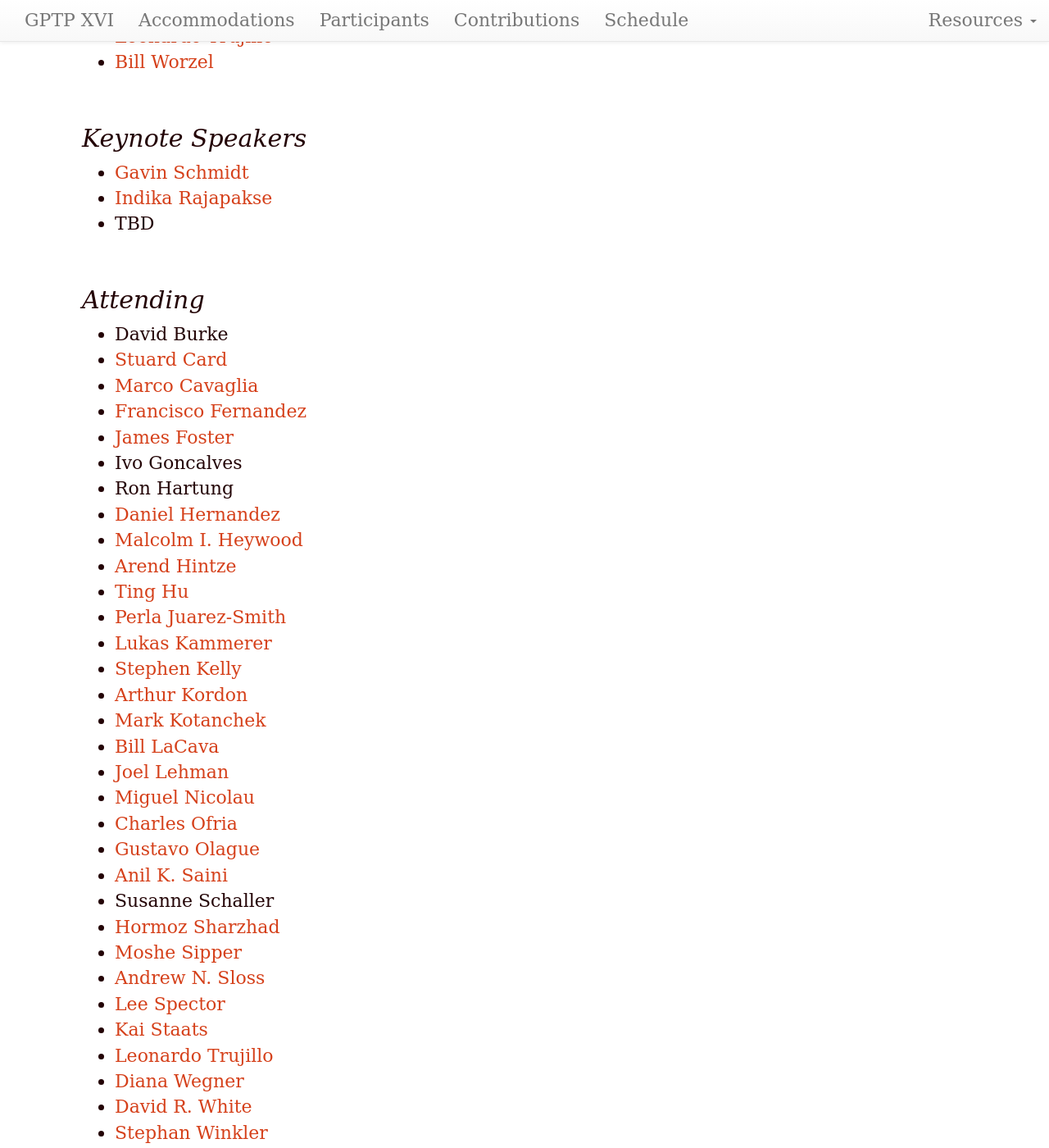
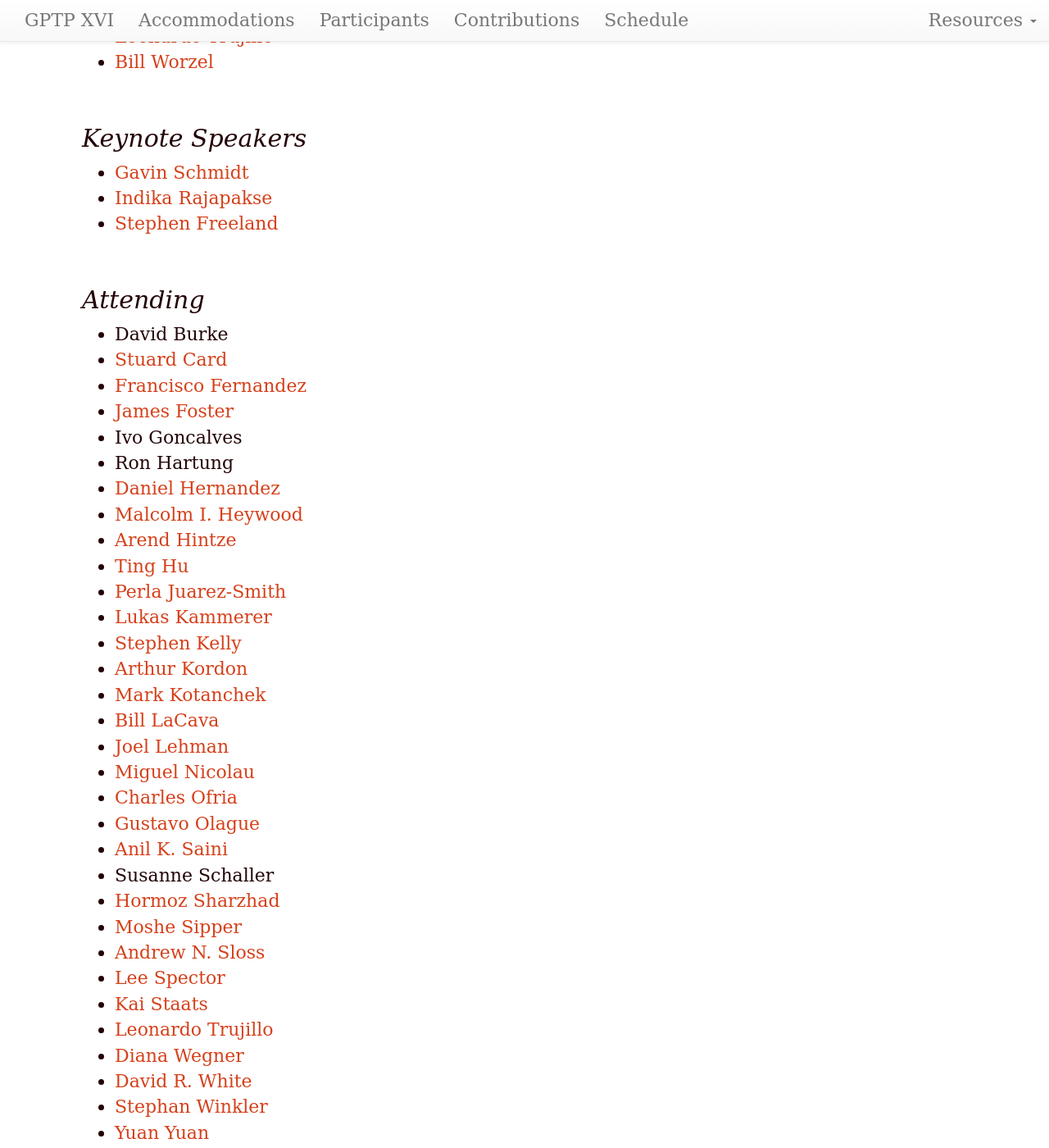
Before and after one commit to GPTP-workshop/gptp-workshop.github.io, a Jekyll site: the page built from attendees.md, in a window 1280 px wide and 1400 px high, scrolled down 412 px. Shown: the whole window at 82% size. Built offline with Jekyll 4.4.1, drawn with Linux system fonts in a browser that asks for light colours; some of the changed text lies outside the part shown.

Commit message:
Update attendees.md

```diff
--- a/attendees.md
+++ b/attendees.md
@@ -20,13 +20,12 @@ dates: "May 16-19, 2019"
 
 - [Gavin Schmidt](https://en.wikipedia.org/wiki/Gavin_Schmidt)
 - [Indika Rajapakse](https://bme.umich.edu/people/indika-rajapakse/)
-- TBD
+- [Stephen Freeland](https://www.linkedin.com/in/stephen-freeland/)
 
 ## Attending
 
 - David Burke
 - [Stuard Card](https://www.researchgate.net/profile/Stuart_Card3)
-- [Marco Cavaglia](http://www.phy.olemiss.edu/~cavaglia/)
 - [Francisco Fernandez](https://www.researchgate.net/profile/Francisco_Vega3)
 - [James Foster](http://people.ibest.uidaho.edu/~foster/)
 - Ivo Goncalves
```
Also changed, not shown: other parts of attendees.md (+1 -1 lines).
